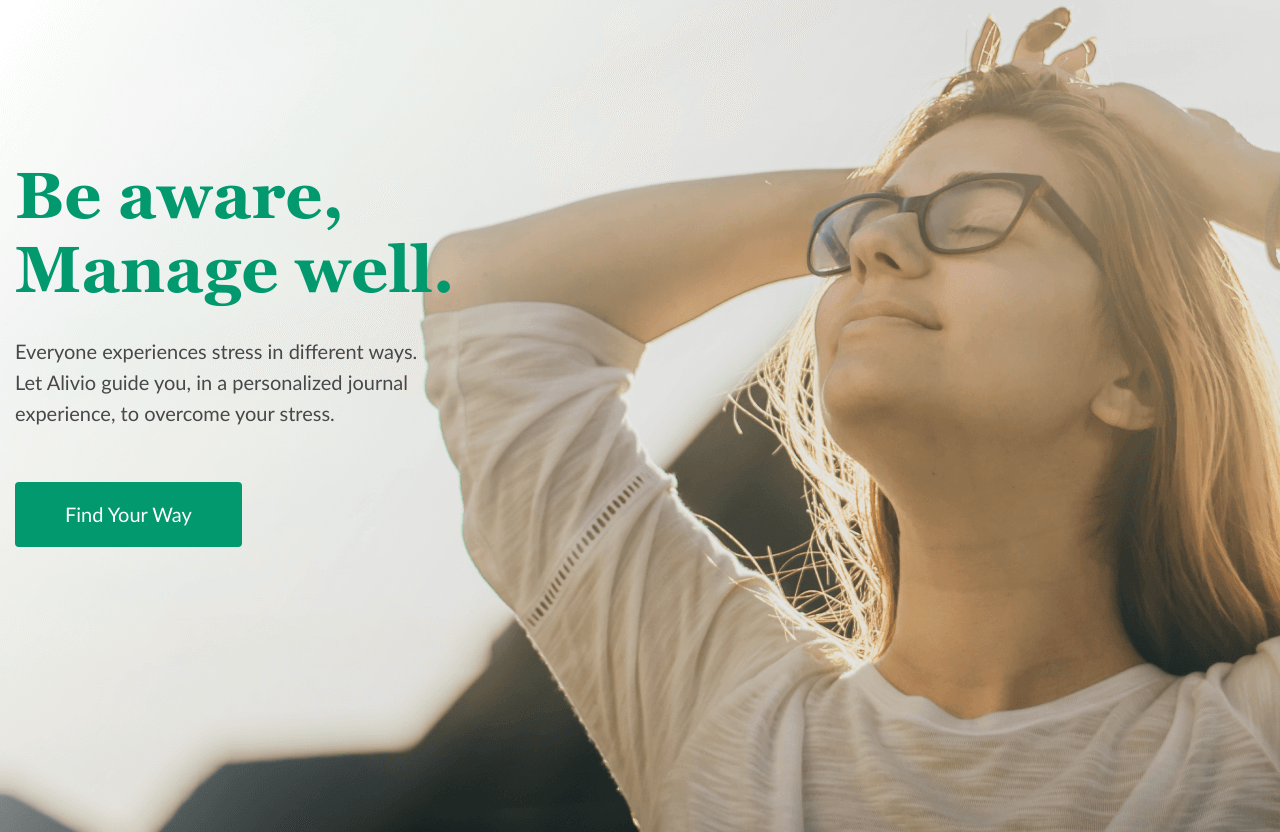
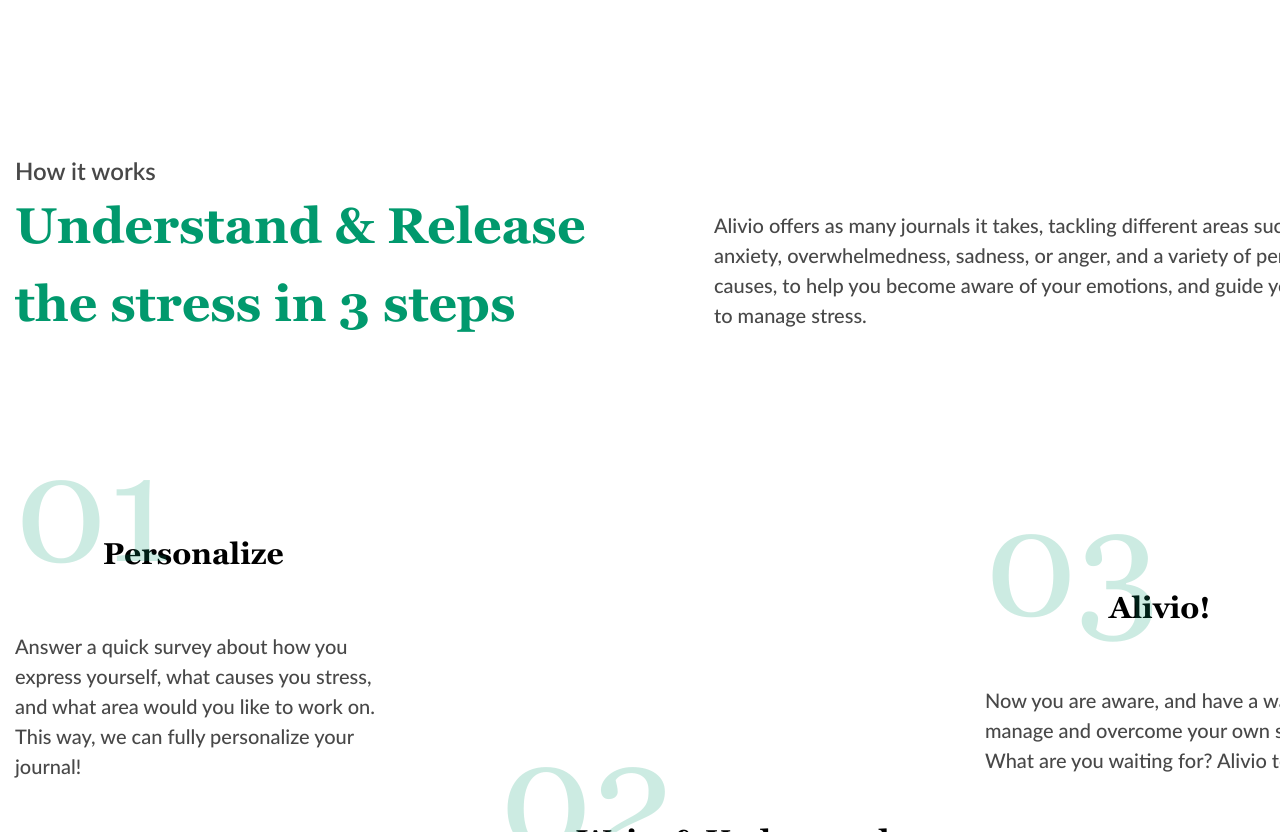
Before and after one commit to NataliaBaeva20/alivio, a plain HTML site: page index.html in a window 1280 px wide. Shown: the part 103-935 px from the top of the page. Drawn offline with Linux system fonts and the light colour scheme.

Commit message:
feat: create how-it-works

```diff
--- a/blocks/base.css
+++ b/blocks/base.css
@@ -1,5 +1,5 @@
 .body {
-  font-family: 'Lato';
+  font-family: 'Lato', sans-serif;
   font-weight: 400;
   font-size: 20px;
   color: #484848;
--- /dev/null
+++ b/blocks/how-it-works.css
@@ -0,0 +1,117 @@
+.how-it-works {
+  padding-top: 169px;
+  padding-bottom: 51px;
+  box-sizing: border-box;
+}
+
+.how-it-works__block {
+  display: flex;
+  justify-content: space-between;
+}
+
+.how-it-works__headings {
+  max-width: 584px;
+}
+
+.how-it-works__title {
+  margin: 0;
+  margin-bottom: -3px;
+
+  font-weight: 600;
+  font-size: 24px;
+  line-height: 157%;
+}
+
+.how-it-works__subtitle {
+  margin: 0;
+
+  font-family: "Georgia";
+  font-weight: bold;
+  font-size: 50px;
+  line-height: 157%;
+  color: #01996D;
+}
+
+.how-it-works__text {
+  max-width: 671px;
+  margin-top: 58px;
+}
+
+.how-it-works__paragraph {
+  margin: 0;
+
+  font-weight: 500;
+  line-height: 150%;
+}
+
+/* Steps
+=================== */
+.steps {
+  list-style: none;
+  padding: 0;
+  margin-top: 52px;
+  display: grid;
+  grid-template-columns: repeat(auto-fit, 390px);
+  column-gap: 95px;
+}
+
+.step {
+  width: 390px;
+}
+
+.step:nth-child(2) {
+  margin-top: 287px;
+}
+
+.step:nth-child(3) {
+  margin-top: 54px;
+}
+
+.step__heading {
+  position: relative;
+  margin: 0;
+  padding: 135px 0 0 88px;
+
+  font-family: "Georgia", serif;
+  font-weight: bold;
+  font-size: 30px;
+  line-height: 150%;
+  color: #000000;
+}
+
+.step__heading_type_step-two {
+  padding-left: 77px;
+}
+
+.step__heading_type_step-three {
+  padding-left: 124px;
+}
+
+.step__heading::before {
+  content: attr(data-number);
+  position: absolute;
+  top:0;
+  left: 0;
+
+  font-weight: normal;
+  font-size: 150px;
+  line-height: 150%;
+  color: rgba(1, 153, 109, 0.2);
+}
+
+.step__text {
+  margin-top: 55px;
+  margin-bottom: 60px;
+}
+
+.step__paragraph {
+  margin: 0;
+  font-weight: 500;
+  line-height: 150%;
+}
+
+.step__image {
+  border-radius: 12px;
+  width: 100%;
+  object-fit: cover;
+}
--- a/blocks/intro.css
+++ b/blocks/intro.css
@@ -13,7 +13,7 @@
   margin: 0;
   margin-bottom: 30px;
 
-  font-family: 'Georgia';
+  font-family: 'Georgia', serif;
   font-weight: bold;
   font-size: 65px;
   line-height: 74px;
--- a/index.html
+++ b/index.html
@@ -30,14 +30,14 @@
       </div>
     </div>
   </header>
+
   <main class="main">
-    <section class="intro">
+    <section class="intro none">
       <div class="container">
         <div class="intro__inner">
           <h1 class="intro__title">Be aware, Manage well.</h1>
           <div class="intro__text">
-            <p class="intro__paragraph">Everyone experiences stress in different ways.
-              Let Alivio guide you, in a personalized journal experience, to overcome your stress.</p>
+            <p class="intro__paragraph">Everyone experiences stress in different ways. Let Alivio guide you, in a personalized journal experience, to overcome your stress.</p>
           </div>
           <div class="intro__button">
             <a href="#" class="button button_size_big">Find Your Way</a>
@@ -48,6 +48,50 @@
         <img src="/images/intro-background.png" alt="Background image" class="intro__bg-image">
       </div>
     </section>
+
+    <section class="how-it-works">
+      <div class="container">
+        <div class="how-it-works__block">
+          <div class="how-it-works__headings">
+            <h2 class="how-it-works__title">How it works</h2>
+            <h3 class="how-it-works__subtitle">Understand & Release the stress in 3 steps</h3>
+          </div>
+          <div class="how-it-works__text">
+            <p class="how-it-works__paragraph">Alivio offers as many journals it takes, tackling different areas such as
+              anxiety,
+              overwhelmedness, sadness, or anger, and a variety of personal causes, to help you become aware of your
+              emotions, and guide you in how to manage stress.</p>
+          </div>
+        </div>
+
+        <ul class="steps">
+          <li class="step">
+            <h3 class="step__heading step__heading_type_step-one" data-number="01">Personalize</h3>
+            <div class="step__text">
+              <p class="step__paragraph">Answer a quick survey about how you express yourself, what causes you stress,
+                and what area would you like to work on. This way, we can fully personalize your journal!</p>
+            </div>
+            <img src="/images/step-one.png" alt="Photo of the personalization step" class="step__image">
+          </li>
+          <li class="step">
+            <h3 class="step__heading step__heading_type_step-two" data-number="02">Write & Understand</h3>
+            <div class="step__text">
+              <p class="step__paragraph">Write, draw, reflect, understand. Alivio will guide you through the prompts and
+                will help you manage your stress!</p>
+            </div>
+            <img src="/images/step-two.png" alt="Photo of the personalization step" class="step__image">
+          </li>
+          <li class="step">
+            <h3 class="step__heading step__heading_type_step-three" data-number="03">Alivio!</h3>
+            <div class="step__text">
+              <p class="step__paragraph">Now you are aware, and have a way to manage and overcome your own stress.
+                What are you waiting for? Alivio today!</p>
+            </div>
+            <img src="/images/step-three.png" alt="Photo of the personalization step" class="step__image">
+          </li>
+        </ul>
+      </div>
+    </section>
   </main>
 </body>
 </html>
--- a/styles/style.css
+++ b/styles/style.css
@@ -6,6 +6,10 @@
 @import "../blocks/menu.css";
 @import "../blocks/button.css";
 @import "../blocks/intro.css";
+@import "../blocks/how-it-works.css";
 
-.main {
+.none {
+  display: none !important;
 }
+/* .main {
+} */
```
Also changed, not shown: images/step-one.png (added), images/step-three.png (added), images/step-two.png (added).
